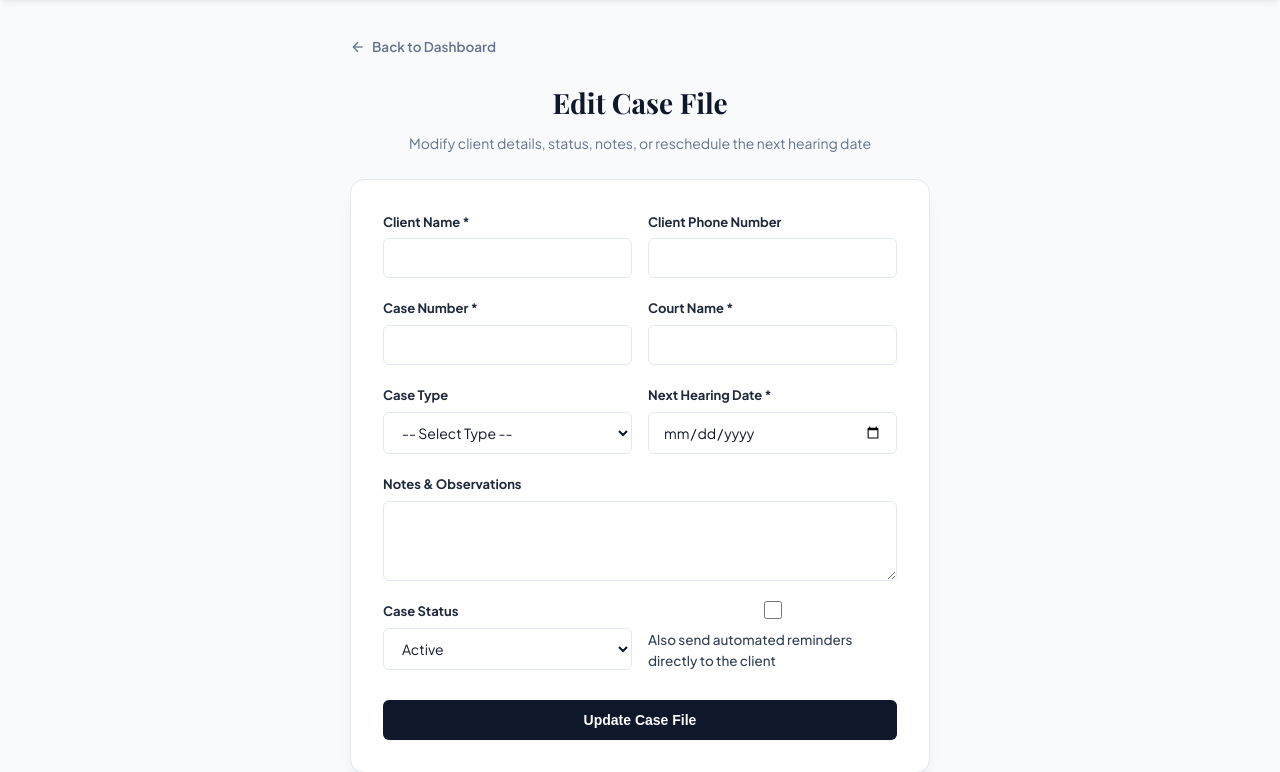
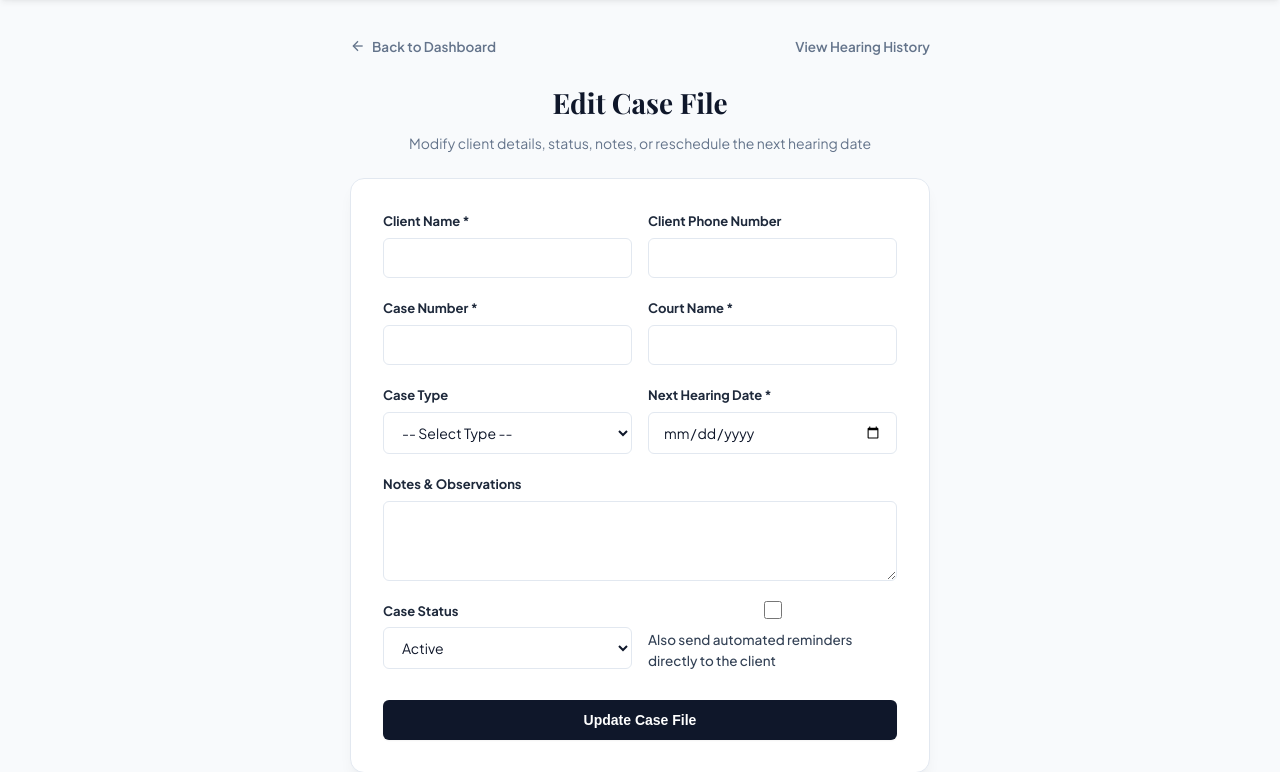
Before and after one commit to ramaadv2006/vakeel-assist, a Python web app: template templates/edit_case.html in a window 1280 px wide. Shown: the part 78-850 px from the top of the page. Run offline with Jinja, Linux system fonts and the light colour scheme; the template is opened without the code that fills it, so the values that code supplies are empty; some web fonts are replaced.

Commit message:
Update edit_case.html

```diff
--- a/templates/edit_case.html
+++ b/templates/edit_case.html
@@ -3,10 +3,15 @@
 {% block content %}
 
 <div class="form-container">
-    <a href="{{ url_for('dashboard') }}" class="back-link">
-        <svg class="icon-svg" viewBox="0 0 24 24" stroke="currentColor"><line x1="19" y1="12" x2="5" y2="12"></line><polyline points="12 19 5 12 12 5"></polyline></svg>
-        Back to Dashboard
-    </a>
+    <div style="display:flex; justify-content:space-between; align-items:center; flex-wrap:wrap; gap:10px;">
+        <a href="{{ url_for('dashboard') }}" class="back-link">
+            <svg class="icon-svg" viewBox="0 0 24 24" stroke="currentColor"><line x1="19" y1="12" x2="5" y2="12"></line><polyline points="12 19 5 12 12 5"></polyline></svg>
+            Back to Dashboard
+        </a>
+        <a href="{{ url_for('case_history', case_id=case['id']) }}" class="back-link" title="See every hearing date recorded for this case">
+            View Hearing History
+        </a>
+    </div>
 
     <div class="form-header">
         <h2>Edit Case File</h2>
```
